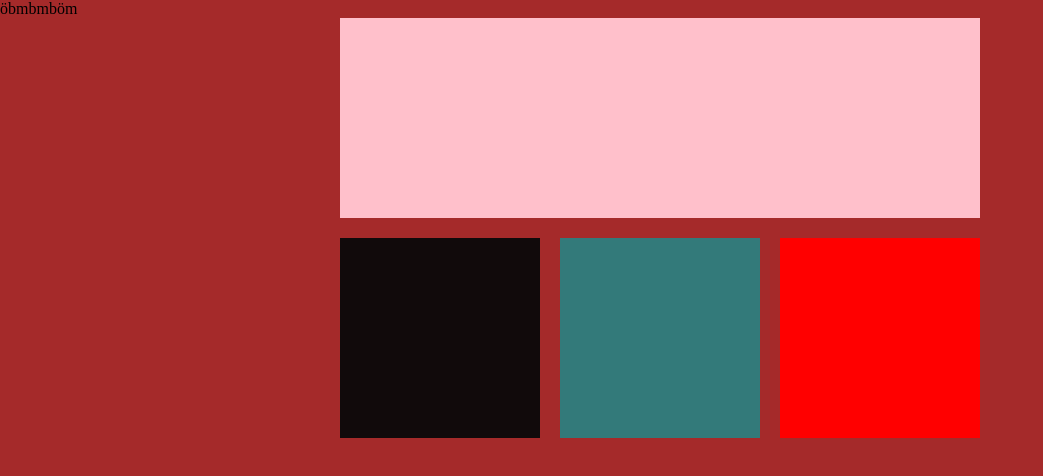
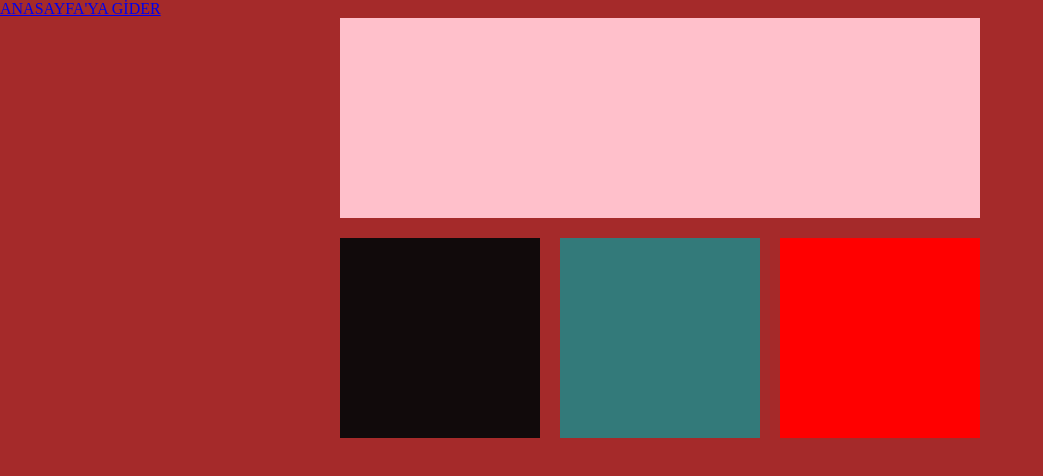
Before and after one commit to YILDIRIMERYILMAZ/yld, a plain HTML site: page index.html in a window 1280 px wide. Shown: the whole page, without its empty margins (0-1043 px from the left). Drawn offline with Linux system fonts and the light colour scheme.

Commit message:
Update index.html

```diff
--- a/index.html
+++ b/index.html
@@ -35,7 +35,7 @@ grid-template-columns: 200px 200px 200px;}
 </style>
     </head>
     <body>
-      <p>öbmbmböm</p>
+     <a href="indexx.html">ANASAYFA'YA GİDER</a>
 <div class="container"   >
     <div class="kutu1"></div>
     <div class="kutu2"></div>
```
